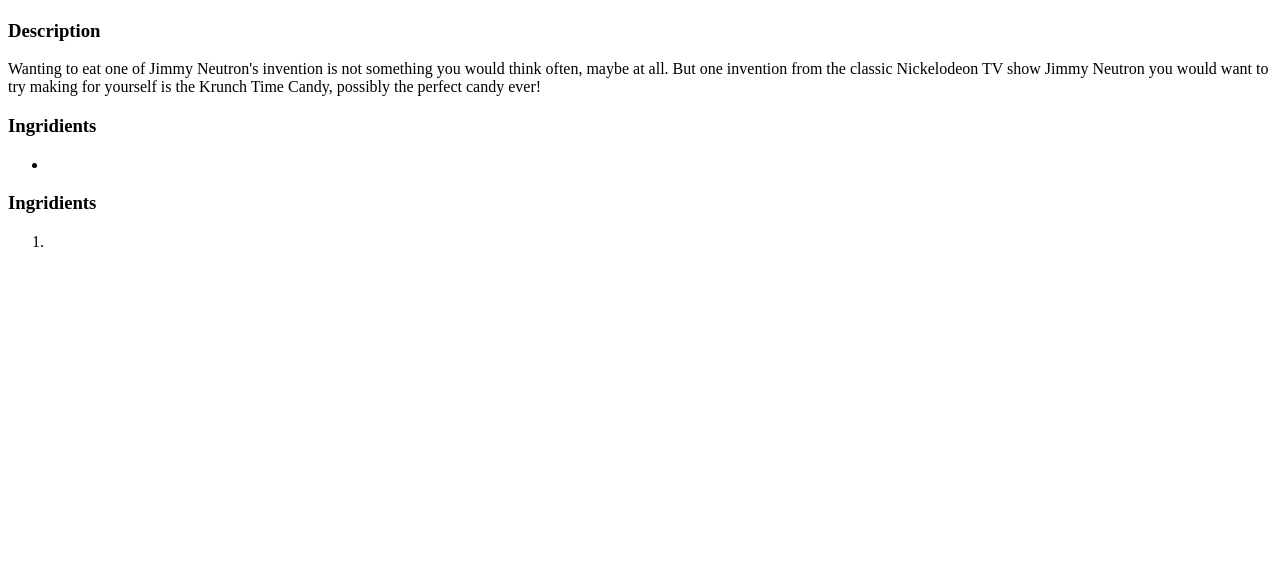
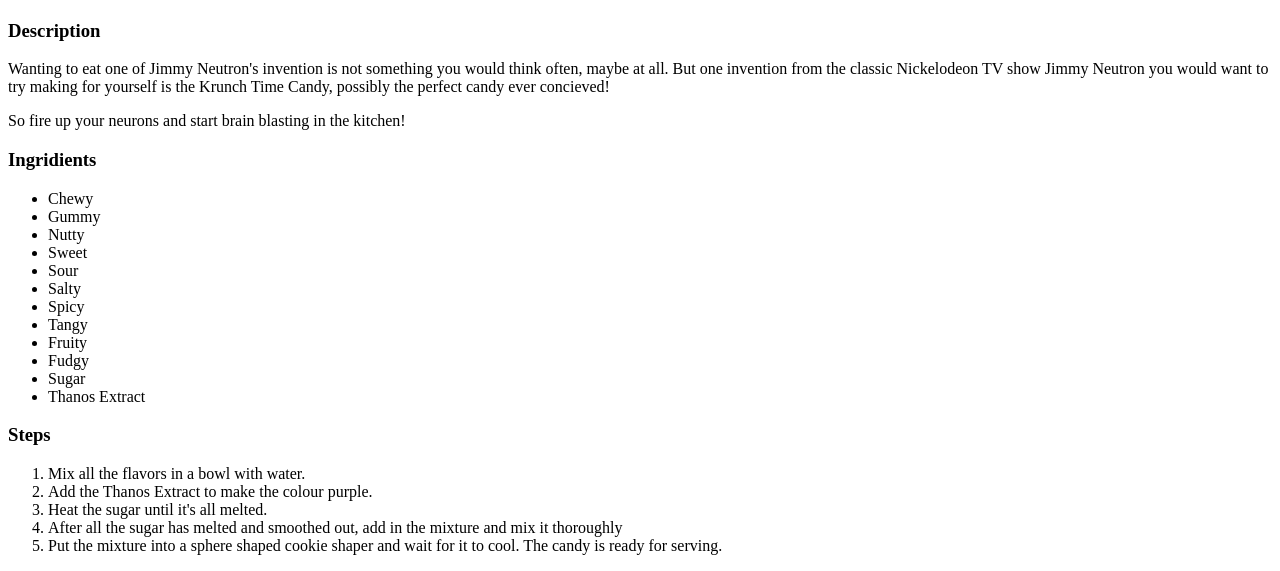
Before and after one commit to fariduri/odin-recipes, a plain HTML site: page krunchtimecandy.html in a window 1280 px wide. Shown: the part 383-954 px from the top of the page. Before the commit the page ends 800 px from the top, so only its background shows below. Drawn offline with Linux system fonts and the light colour scheme.

Commit message:
Finish content on krunchtime.html

```diff
--- a/krunchtimecandy.html
+++ b/krunchtimecandy.html
@@ -15,18 +15,34 @@
 
     <div>
         <h3>Description</h3>
-        <p>Wanting to eat one of Jimmy Neutron's invention is not something you would think often, maybe at all. But one invention from the classic Nickelodeon TV show Jimmy Neutron you would want to try making for yourself is the Krunch Time Candy, possibly the perfect candy ever!</p>
+        <p>Wanting to eat one of Jimmy Neutron's invention is not something you would think often, maybe at all. But one invention from the classic Nickelodeon TV show Jimmy Neutron you would want to try making for yourself is the Krunch Time Candy, possibly the perfect candy ever concieved!</p>
+        <p>So fire up your neurons and start brain blasting in the kitchen!</p>
     </div>
     <div>
         <h3>Ingridients</h3>
         <ul>
-            <li></li>
+            <li>Chewy</li>
+            <li>Gummy</li>
+            <li>Nutty</li>
+            <li>Sweet</li>
+            <li>Sour</li>
+            <li>Salty</li>
+            <li>Spicy</li>
+            <li>Tangy</li>
+            <li>Fruity</li>
+            <li>Fudgy</li>
+            <li>Sugar</li>
+            <li>Thanos Extract</li>
         </ul>
     </div>
     <div>
-        <h3>Ingridients</h3>
+        <h3>Steps</h3>
         <ol>
-            <li></li>
+            <li>Mix all the flavors in a bowl with water.</li>
+            <li>Add the Thanos Extract to make the colour purple.</li>
+            <li>Heat the sugar until it's all melted.</li>
+            <li>After all the sugar has melted and smoothed out, add in the mixture and mix it thoroughly</li>
+            <li>Put the mixture into a sphere shaped cookie shaper and wait for it to cool. The candy is ready for serving.</li>
         </ol>
     </div>
 
```
